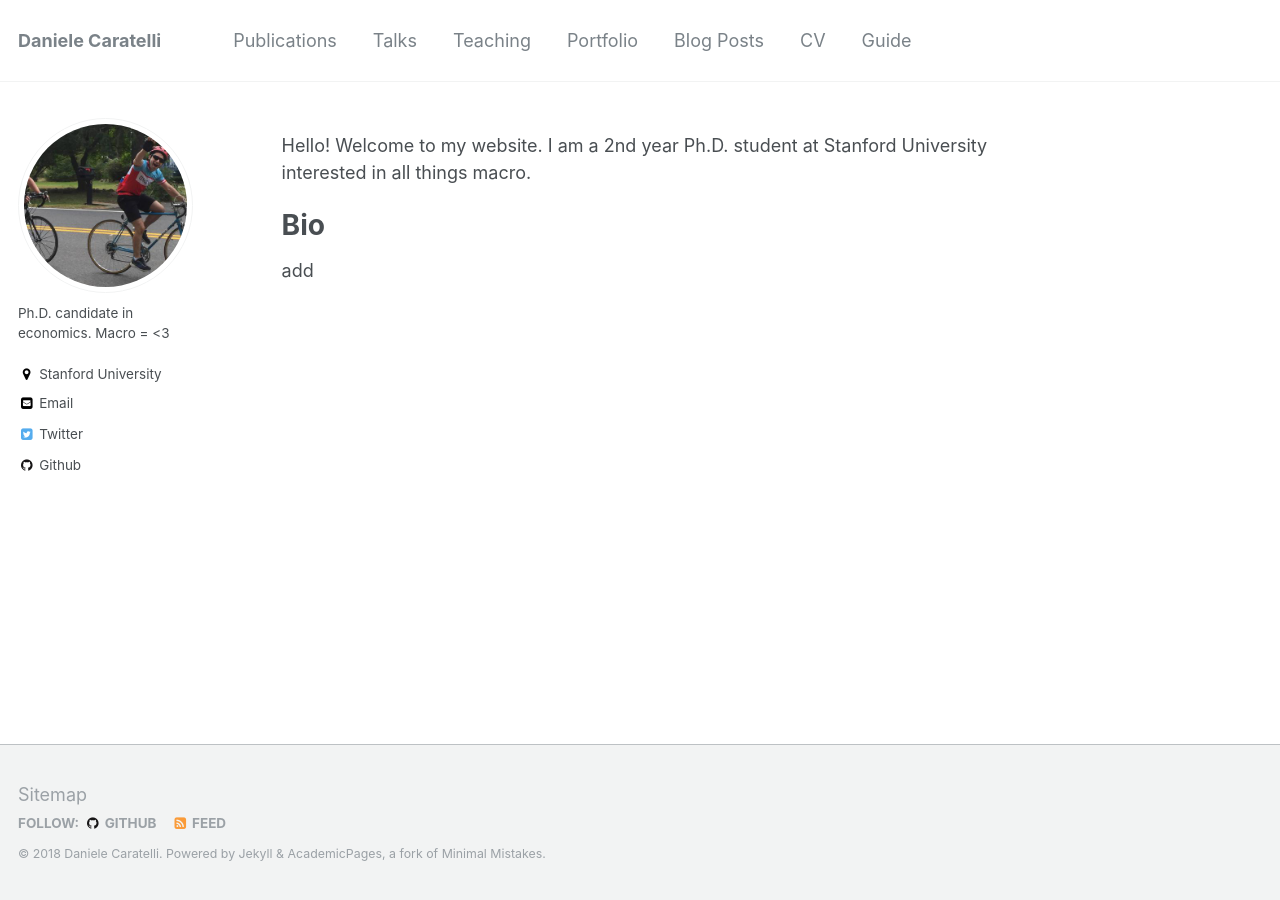
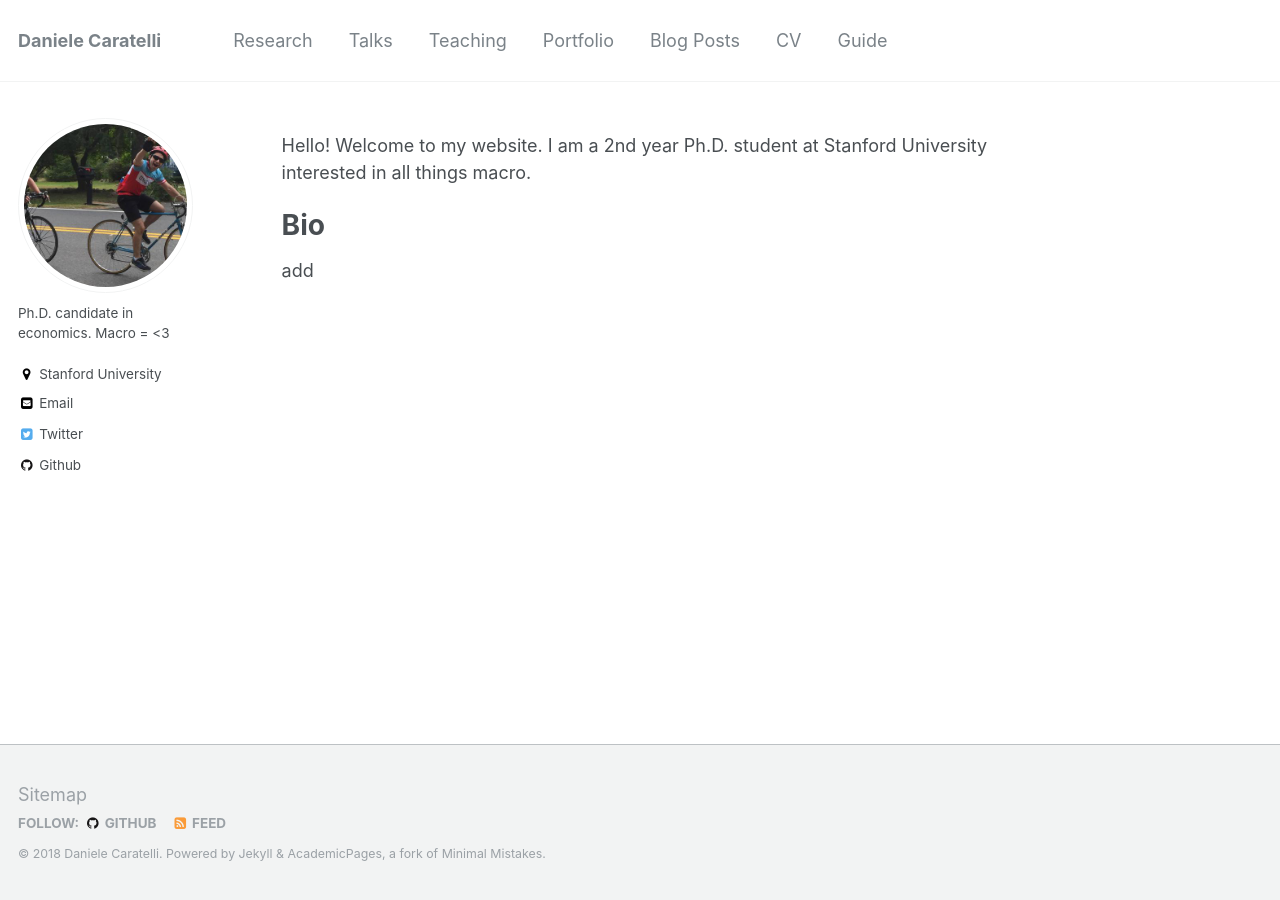
Before and after one commit to danicaratelli/danicaratelli.github.io, a Jekyll site: the page built from _pages/about.md, in a window 1280 px wide. Built offline with Jekyll 4.4.1, drawn with Linux system fonts in a browser that asks for light colours.

```diff
--- a/_data/navigation.yml
+++ b/_data/navigation.yml
@@ -1,7 +1,7 @@
 # main links links
 main:
-  - title: "Publications"
-    url: /publications/
+  - title: "Research"
+    url: /research/
 
   - title: "Talks"
     url: /talks/
--- a/_includes/head/custom.html
+++ b/_includes/head/custom.html
@@ -17,7 +17,7 @@
 <link rel="icon" type="image/png" href="{{ base_path }}/images/favicon-16x16.png?v=M44lzPylqQ" sizes="16x16">
 <link rel="manifest" href="{{ base_path }}/images/manifest.json?v=M44lzPylqQ">
 <link rel="mask-icon" href="{{ base_path }}/images/safari-pinned-tab.svg?v=M44lzPylqQ" color="#000000">
-<link rel="shortcut icon" href="/images/favicon.ico?v=M44lzPylqQ">
+<link rel="shortcut icon" href="favicon.ico">
 <meta name="msapplication-TileColor" content="#000000">
 <meta name="msapplication-TileImage" content="{{ base_path }}/images/mstile-144x144.png?v=M44lzPylqQ">
 <meta name="msapplication-config" content="{{ base_path }}/images/browserconfig.xml?v=M44lzPylqQ">
```
